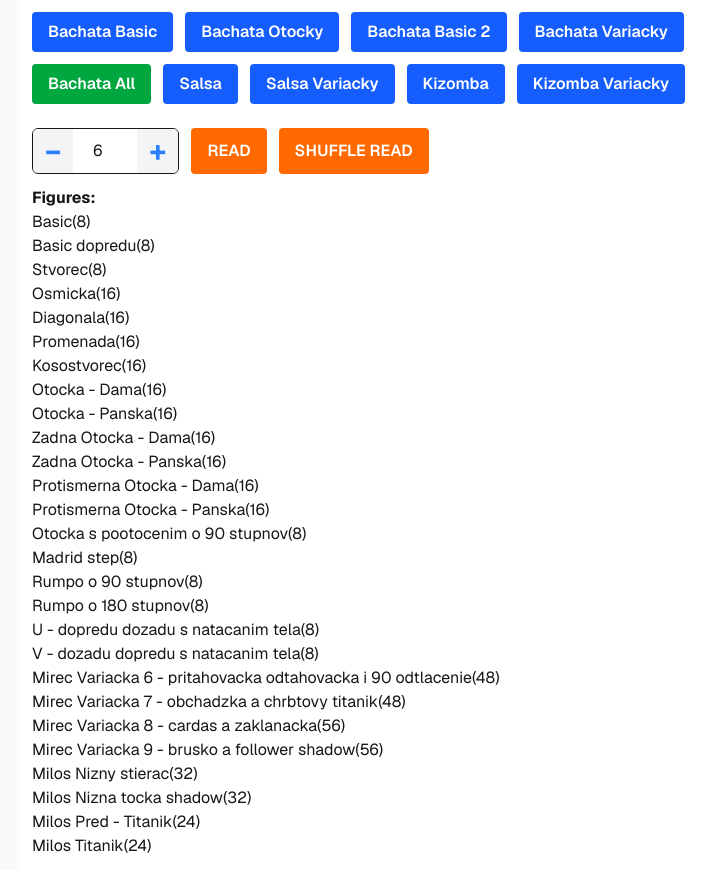
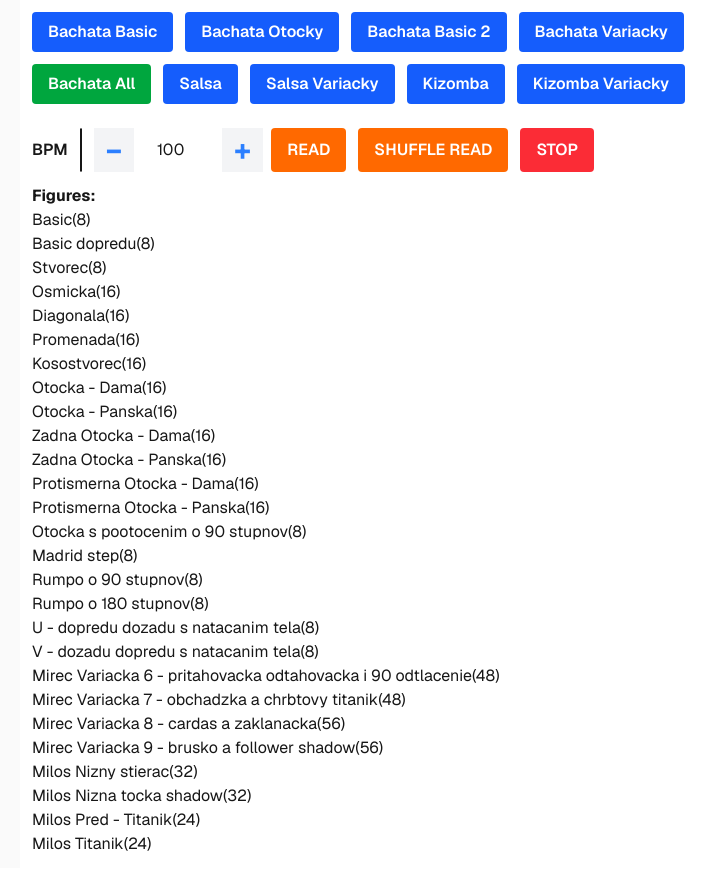
Before and after one commit to peterTylka/abcdance, a Next.js app: page / in a window 1280 px wide. Shown: the whole page, without its empty margins (236-952 px from the left). Built offline with nearby package versions, Linux system fonts and the light colour scheme.

Commit message:
based on BPM and ...

```diff
--- a/app/page.tsx
+++ b/app/page.tsx
@@ -1,19 +1,22 @@
 'use client';
 
-import { Dance, DanceFigure, DEFAULT_DANCES } from '@/lib/constants';
+import { BPM_DEFAULT } from '@/lib/bpm';
+import { Dance, DanceFigure, DEFAULT_DANCES } from '@/lib/dance-figures';
 import { useEffect, useRef, useState } from 'react';
 
-let nextReadTimeoutId = 0;
+let nextReadTimeoutId = 1;
 
-// basicDelay is meant for 8 beats so compute figure delay
-function computeFigureDelay(basicDelay: number, figureBeats: number) {
-  return basicDelay * (figureBeats / 8);
+/**
+ * compute wait time for figure based on BPM + add time for basic steps
+ */
+function computeFigureDelayMs(bpm: number, figureBeats: number) {
+  const beatToSeconds = 60 / bpm;
+  return (figureBeats + 8) * beatToSeconds * 1000;
 }
 
 function readAloud(
   figures: DanceFigure[],
-  // delay is meant for 8 beats
-  delay: number,
+  bpm: number,
   setCurrentFigure: (text: string) => void
 ) {
   let index = 0;
@@ -21,11 +24,11 @@ function readAloud(
   function readNext() {
     if (index >= figures.length) return;
 
-    const computedDelay = computeFigureDelay(delay, figures[index].beats);
+    const computedDelay = computeFigureDelayMs(bpm, figures[index].beats);
     console.log('%c read next', 'background-color: skyblue', {
       figures,
       computedDelay,
-      delay,
+      bpm,
       index,
       text: figures[index],
     });
@@ -60,7 +63,7 @@ function shuffleCopy<T>(array: T[]): T[] {
 // deploy to Vercel - https://abcdance.vercel.app/
 export default function Home() {
   const [dance, setDance] = useState(Dance['Bachata All']);
-  const [delaySeconds, setDelaySeconds] = useState(6);
+  const [bpm, setBpm] = useState(BPM_DEFAULT.BACHATA);
   // TODO: CRUD remove some figures
   // TODO: lists - Kizomba ALL, Kizomba Advanced etc.
   const [figures, setFigures] = useState(DEFAULT_DANCES[dance]);
@@ -92,6 +95,13 @@ export default function Home() {
                 onClick={() => {
                   clearTimeout(nextReadTimeoutId);
                   setDance(danceItem as Dance);
+                  setBpm(
+                    danceItem.includes('Bachata')
+                      ? BPM_DEFAULT.BACHATA
+                      : danceItem.includes('Salsa')
+                        ? BPM_DEFAULT.SALSA
+                        : BPM_DEFAULT.KIZOMBA
+                  );
                   //@ts-expect-error improve types
                   setFigures(DEFAULT_DANCES[danceItem]);
                   setCurrentFigureName('');
@@ -107,13 +117,15 @@ export default function Home() {
             ))}
           </div>
 
+          <div className="flex flex-col sm:flex-row gap-2">
             <div className="flex gap-3">
-            <div className="flex items-center border rounded-md overflow-hidden w-fit">
+              <div className="flex items-center font-semibold">BPM</div>
+              <div className="flex items-center border rounded-md overflow-hidden w-fit"></div>
               <button
                 className="px-3 py-1 font-bold text-3xl text-blue-500 bg-gray-100 hover:bg-gray-200"
                 onClick={() => {
                   clearTimeout(nextReadTimeoutId);
-                  setDelaySeconds(delaySeconds - 1);
+                  setBpm(bpm - 1);
                 }}
               >
                 −
@@ -121,33 +133,30 @@ export default function Home() {
               <input
                 type="number"
                 className="w-16 text-center outline-none"
-                value={delaySeconds}
+                value={bpm}
                 onChange={(e) => {
                   clearTimeout(nextReadTimeoutId);
-                  setDelaySeconds(parseInt(e.target.value));
+                  setBpm(Number(e.target.value));
                 }}
               />
               <button
                 className="px-3 py-1 font-bold text-3xl text-blue-500 bg-gray-100 hover:bg-gray-200"
                 onClick={() => {
                   clearTimeout(nextReadTimeoutId);
-                  setDelaySeconds(delaySeconds + 1);
+                  setBpm(bpm + 1);
                 }}
               >
                 +
               </button>
             </div>
+            <div className="flex gap-3">
               <button
                 className={`px-4 py-2 bg-orange-500 text-white font-semibold rounded hover:bg-orange-700 focus:outline-none focus:ring-2 focus:ring-orange-400`}
                 onClick={() => {
                   clearTimeout(nextReadTimeoutId);
                   const finalFigures = DEFAULT_DANCES[dance];
                   setFigures(finalFigures);
-                readAloud(
-                  finalFigures,
-                  delaySeconds * 1000,
-                  setCurrentFigureName
-                );
+                  readAloud(finalFigures, bpm, setCurrentFigureName);
                 }}
               >
                 READ
@@ -158,15 +167,20 @@ export default function Home() {
                   clearTimeout(nextReadTimeoutId);
                   const finalFigures = shuffleCopy(DEFAULT_DANCES[dance]);
                   setFigures(finalFigures);
-                readAloud(
-                  finalFigures,
-                  delaySeconds * 1000,
-                  setCurrentFigureName
-                );
+                  readAloud(finalFigures, bpm, setCurrentFigureName);
                 }}
               >
                 SHUFFLE READ
               </button>
+              <button
+                className={`px-4 py-2 bg-red-500 text-white font-semibold rounded hover:bg-red-700 focus:outline-none focus:ring-2 focus:ring-orange-400`}
+                onClick={() => {
+                  clearTimeout(nextReadTimeoutId);
+                }}
+              >
+                STOP
+              </button>
+            </div>
           </div>
         </nav>
         <div ref={figuresTitleElRef} className="font-bold">
--- /dev/null
+++ b/lib/bpm.ts
@@ -0,0 +1,35 @@
+// Usuall BPM
+// Bachata 110-140 BPM
+//   Boquita Sensual - Chris Paradise - 104
+//   UNA Bachata - DJ Ramon - 105
+//   Sola (Bachata version) - DJ Tony Pecino - 106
+//   Loca Manera - Bachata version - Liley, DJ Tony Pecino - 107
+//   Hey Mor - cover (Bachata version) - Felix - 108
+//   Playa 11:11 - Chris Paradise - 110
+//   Arena Playa - Chris Paradise - 116
+//   Para Besarte - Lean & Akai - 120
+//   La Careterra - Prince Royce - 122
+//   Abril - Mario Rainero - 123
+//   Bailame - Charles Luis - 123
+//   Imitadora - Romeo Santos - 126
+//   Dardos - Prince Royce, Romeo Santos - 127
+//   Te burlaste de mi - Esme - 129
+//   Bailando Bachata - Cheyenne - 130
+//   Salvame - Daniel Santacruz - 130
+//   Tu - Dustin Richie - 130
+// Salsa 140-200 BPM
+//   Me Haco Dano Verte - Fresto Music - 90 (180?)
+//   Amacer Sin Ti - Albita & Lenier - 95(190?)
+//   Temba, Tumba, Timba - Los Van Van - 103
+//   Revuelvelo - El Cheo Chelo - 103
+//   Soy tu son - Manana club - 160
+// Kizomba 80-100 BPM
+//   Bia - Mr Kizomba - 102
+//   Continuar Contigo - Tamyris Moane - 112
+
+// use min value so it is safer to dance, because it transition slowlier
+export const BPM_DEFAULT = {
+  BACHATA: 100,
+  KIZOMBA: 90,
+  SALSA: 110,
+};
```
Also changed, not shown: lib/dance-figures.ts (renamed from lib/constants.ts). Lines whose indentation alone changed are shown as unchanged.
